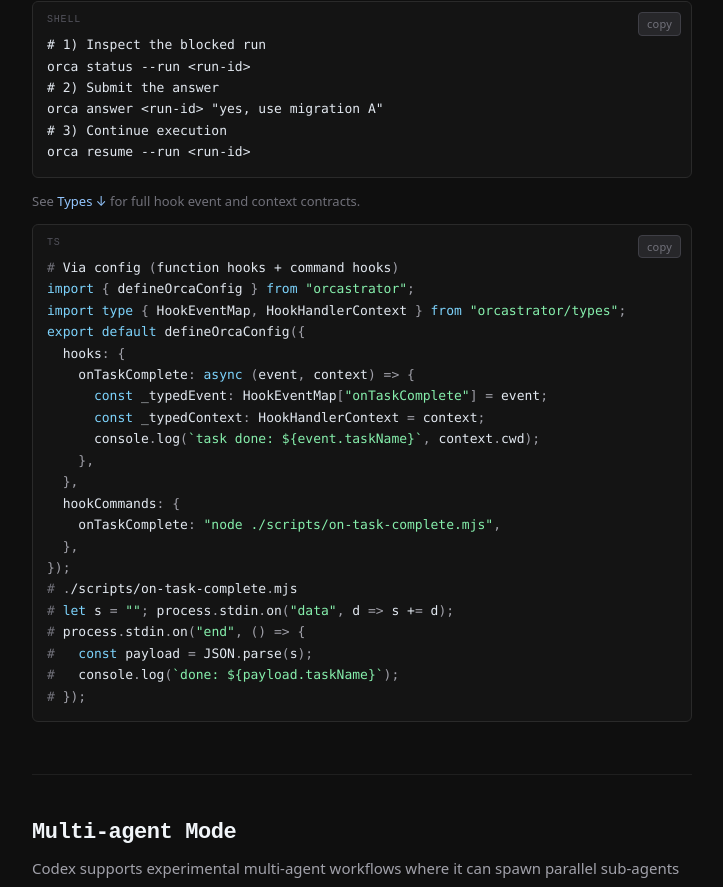
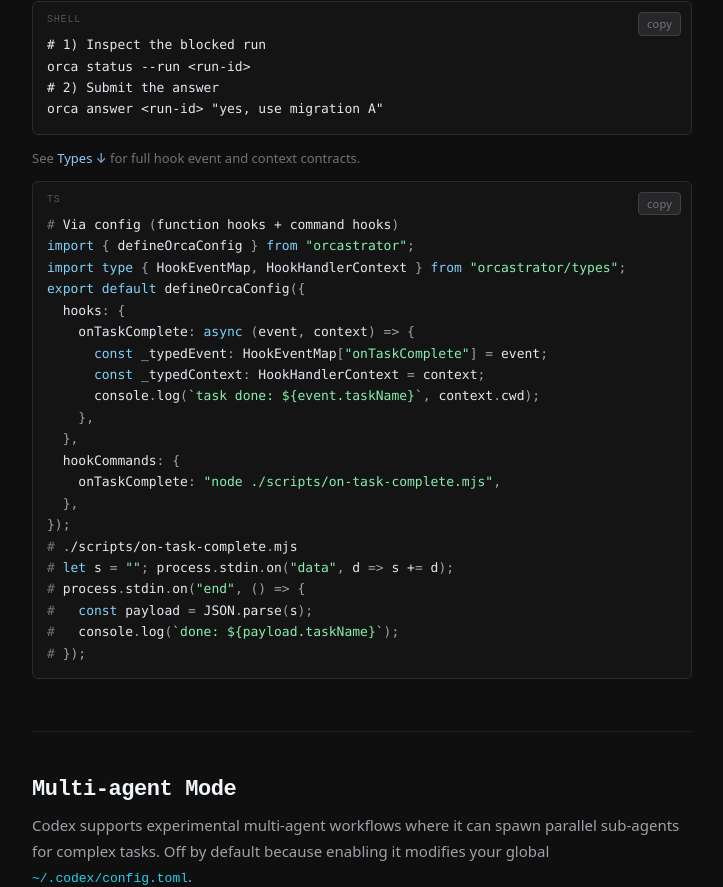
Before and after one commit to ratley/orca-web, a Next.js app: page / in a window 1280 px wide. Shown: the part 9740-10627 px from the top of the page, without its empty margins (348-1071 px from the left). Built offline with nearby package versions, Linux system fonts and the light colour scheme.

Commit message:
Update docs for question hooks and answer flow

```diff
--- a/app/components/AgentSkillCard.tsx
+++ b/app/components/AgentSkillCard.tsx
@@ -20,7 +20,7 @@ orca "your task here"
 ## Key Commands
 orca <task>              Start a new run
 orca status [--last]     Check run status
-orca answer <text>       Answer a question the agent raised
+orca answer <run-id> <text>  Answer a question the agent raised
 orca resume [--last]     Resume a paused run
 orca cancel [--last]     Cancel a run
 orca pr create [--last]  Open a PR for the run's branch
--- a/app/lib/pageMarkdown.ts
+++ b/app/lib/pageMarkdown.ts
@@ -56,6 +56,7 @@ Load order (later overrides earlier):
 - \`--spec <path>\`, \`--plan <path>\`, \`--config <path>\`
 - \`--codex-effort <low|medium|high|xhigh>\`
 - \`--on-milestone <cmd>\`
+- \`--on-question <cmd>\`
 - \`--on-task-complete <cmd>\`
 - \`--on-task-fail <cmd>\`
 - \`--on-invalid-plan <cmd>\`
--- a/app/page.tsx
+++ b/app/page.tsx
@@ -1237,10 +1237,7 @@ export default defineOrcaConfig({
 orca status --run <run-id>
 
 # 2) Submit the answer
-orca answer <run-id> "yes, use migration A"
-
-# 3) Continue execution
-orca resume --run <run-id>`}
+orca answer <run-id> "yes, use migration A"`}
               lang="shell"
             />
             <p
```
Also changed, not shown: 1 other file (tests, documents, lock files or other folders).
